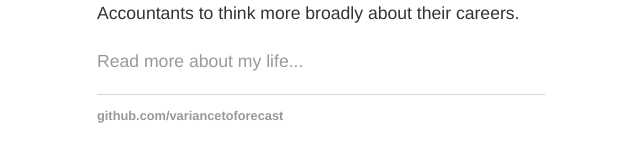
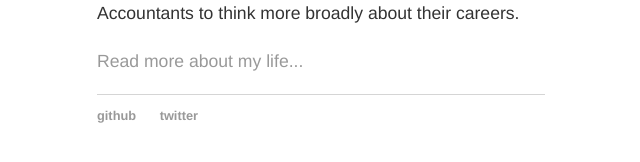
Before and after one commit to variancetoforecast/variancetoforecast.github.io, a Jekyll site: the page built from index.html, in a window 1280 px wide. Shown: the part 392-554 px from the top of the page, without its empty margins (319-959 px from the left). Built offline with Jekyll 4.4.1, drawn with Linux system fonts in a browser that asks for light colours.

Commit message:
Update default.html

```diff
--- a/_layouts/default.html
+++ b/_layouts/default.html
@@ -20,7 +20,8 @@
 			</div><!-- /.container -->
 			<footer>
 	    		<ul>
-	        		<li><a href="https://github.com/variancetoforecast">github.com/variancetoforecast</a></li>
+	        		<li><a href="https://github.com/variancetoforecast">github</a></li>
+				<li><a href="https://twitter.com/Variance2F">twitter</a></li>
 				</ul>
 			</footer>
 		</body>
```
